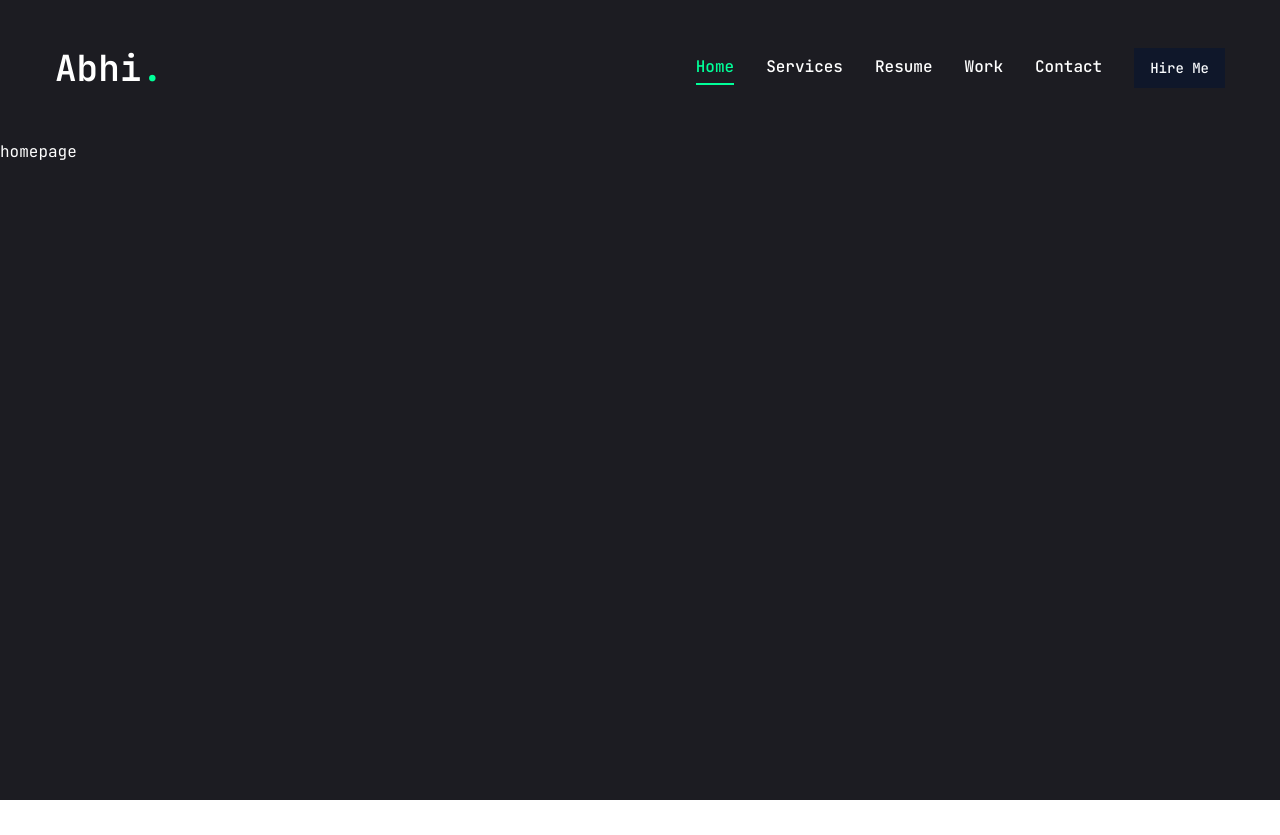
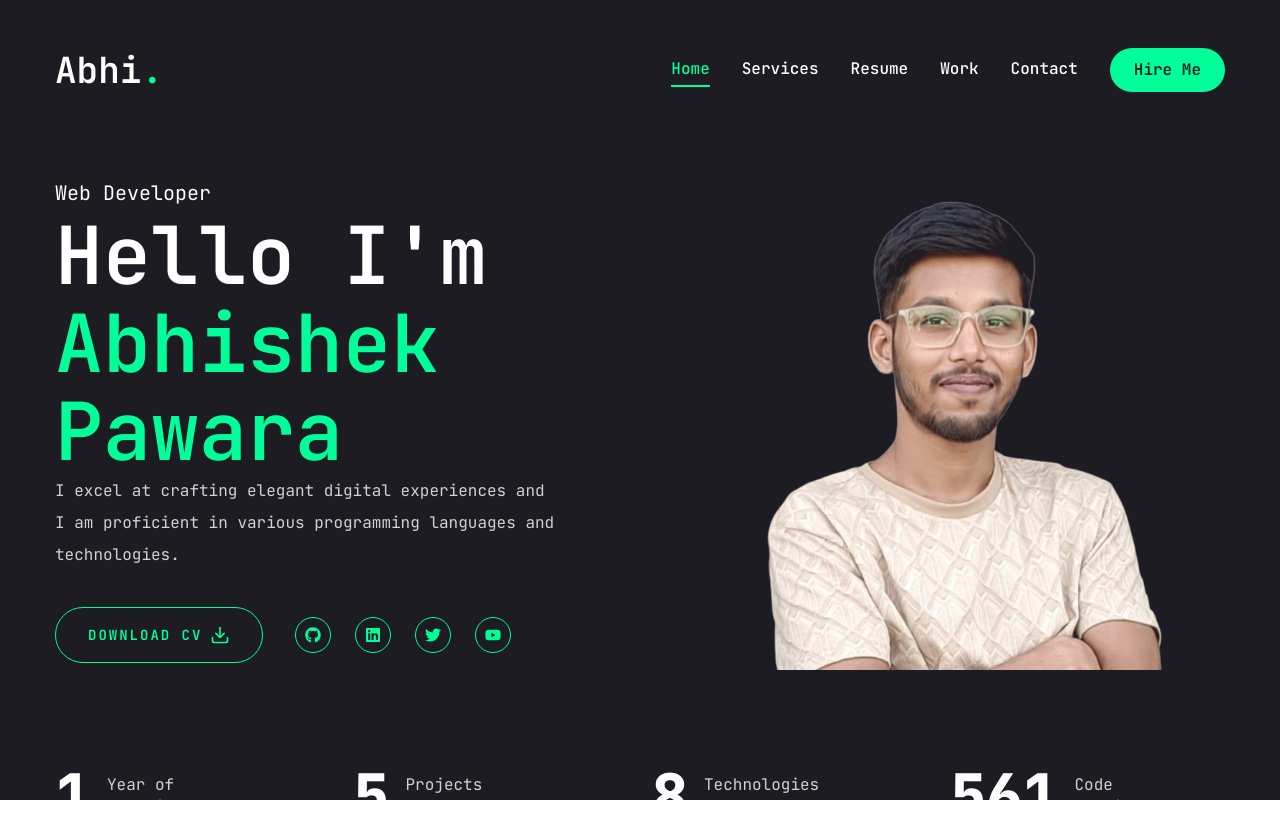
Before and after one commit to abtargus7/Portfolio-Website, a Next.js app: page / in a window 1280 px wide. Before the commit the page ends 800 px from the top, so only its background shows below. Built offline with nearby package versions, Linux system fonts and the light colour scheme.

Commit message:
home page complete

```diff
--- a/app/globals.css
+++ b/app/globals.css
@@ -6,4 +6,16 @@
   body {
     @apply font-primary bg-primary text-white leading-loose;
   }
+
+  .h1 {
+    @apply text-[32px] xl:text-[80px] leading-[1.1] font-semibold;
+  }
+
+  .h2 {
+    @apply text-[36px] xl:text-[48px] leading-[1.1] font-semibold;
+  }
+
+  .h3 {
+    @apply text-[20px] xl:text-[24px] leading-[1.1] font-semibold;
+  }
 }
--- a/app/page.jsx
+++ b/app/page.jsx
@@ -1,7 +1,45 @@
-import Image from "next/image";
+import { Button } from "@/components/ui/button"
+import {FiDownload} from 'react-icons/fi'
 
-export default function Home() {
+//components
+import Socials from "@/components/Socials"
+import Photo from "@/components/Photo"
+import Stats from "@/components/Stats"
+
+
+const Home = () => {
   return (
-   <main>homepage</main>
-  );
+    <section className="h-full ">
+      <div className="container mx-auto h-full">
+        <div className="flex flex-col xl:flex-row items-center justify-between xl:pt-8 xl:pb-24">
+          {/* text */}
+          <div className="text-center xl:text-left order-2 xl:order-none  ">
+            <span className="text-xl">Web Developer</span>
+            <h1 className="h1">Hello I'm  <br/> <span className="text-accent">Abhishek Pawara</span></h1>
+            <p className="max-w-[500px] mb-9 text-white/80">I excel at crafting elegant digital experiences and I am proficient in various programming languages and technologies.</p>
+            {/* btn and socials */}
+            <div className="flex flex-col xl:flex-row items-center gap-8 ">
+              <Button
+                variant="outline"
+                size="lg"
+                className="uppercase flex items-center gap-2"
+              >
+                <span>Download CV</span>
+                <FiDownload  className="text-xl "/>
+              </Button>
+              <div className="mb-8 xl:mb-0">
+                <Socials containerStyles={"flex gap-6"} iconStyles={"w-9 h-9 border border-accent rounded-full flex justify-center items-center text-accent text-base hover:bg-accent hover:text-primary hover:transition-all duration-500"} />
+              </div>
+            </div>
+          </div>
+          <div className="order-1 xl:order-none mb-8 xl:mb-0 ">
+            <Photo />
+          </div>
+        </div>
+      </div>
+      <Stats />
+    </section>
+  )
 }
+
+export default Home
--- a/components/Header.jsx
+++ b/components/Header.jsx
@@ -4,6 +4,7 @@
 
 //components
 import Nav from './Nav'
+import MobileNav from './MobileNav'
 
 
 const Header = () => {
@@ -26,7 +27,9 @@
         </div>
 
         {/* Mobile Nav */}
-            <div className="xl:hidden">mobile nav</div>
+        <div className="xl:hidden">
+          <MobileNav />
+        </div>
 
       </div>
     </header>
--- /dev/null
+++ b/components/MobileNav.jsx
@@ -0,0 +1,58 @@
+"use client"
+
+import { Sheet, SheetContent, SheetTrigger} from './ui/sheet'
+import { usePathname } from 'next/navigation'
+import Link from 'next/link'
+import {CiMenuFries} from 'react-icons/ci'
+
+const links = [
+    {
+        name: 'home',
+        path: '/'
+    },
+    {
+        name: "services",
+        path: "/services",
+      },
+      {
+        name: "resume",
+        path: "/resume",
+      },
+      {
+        name: "work",
+        path: "/work",
+      },
+      {
+        name: "contact",
+        path: "/contact",
+      },
+]
+
+const MobileNav = () => {
+    const pathname = usePathname()
+  return (
+    <Sheet>
+        <SheetTrigger className='flex justify-center items-center'>
+            <CiMenuFries className='text-[32px] text-accent ' />
+        </SheetTrigger>
+        <SheetContent className="flex flex-col">
+            <div className='mt-32 mb-40 text-center text-2xl '>
+              <Link href="/">
+                <h1 className='text-4xl font-semibold'>
+                  Abhi <span className='text-accent '>.</span>
+                </h1>
+              </Link>
+            </div>
+            <nav className='flex flex-col justify-center items-center gap-8'>
+              {links.map((link,index) => {
+                return <Link href={link.path} key={index}  className={` ${link.path === pathname && "text-accent border-b-2 border-accent" } text-xl capitalize hover:text-accent transition-all`}>
+                  {link.name}
+                </Link>
+              })}
+            </nav>
+        </SheetContent>
+    </Sheet>
+  )
+}
+
+export default MobileNav
--- /dev/null
+++ b/components/Photo.jsx
@@ -0,0 +1,48 @@
+"use client"
+
+import { animate, motion } from "framer-motion"
+import Image from "next/image"
+
+const Photo = () => {
+    return (
+        <div className="w-full h-full relative">
+            <motion.div
+                initial={{ opacity: 0 }}
+                animate={{
+                    opacity: 1,
+                    transition: { delay: 1.5, duration: 0.4, ease: "easeIn" }
+                }}
+            >
+                {/* image */}
+                <motion.div
+                    initial={{ opacity: 0 }}
+                    animate={{
+                        opacity: 1,
+                        transition: { delay: 2, duration: 0.4, ease: "easeInOut" }
+                    }}
+                    className="w-[298px] h-[298px] xl:w-[498px] xl:h-[498px] mix-blend-lighten "
+                >
+                    <Image src={"/profile.png"} priority quality={100} fill alt="" className="object-contain" />
+                </motion.div>
+
+                {/* circle */}
+                {/* <motion.svg
+                    className={"w-[300px] xl:w-[506px] h-[300px] xl:h-[506px]"}
+                    fill={"transparent"}
+                    viewBox={"0 0 506 506"}
+                    xmlns="http://www.w3.org/2000/svg"
+                >
+                    <motion.circle cx={"253"} cy={"253"} r={"250"} stroke={"#00ff99"} strokeWidth={"4"} strokeLinecap={"round"} strokeLinejoin={"round"} initial={{strokeDasharray: "24 10 0 0"}} animate={{
+                        strokeDasharray: ["15 120 25 25", "16 25 92 72", "4 250 22 22"],
+                        rotate: [120, 360],
+                    }} transition={{duration: 20, repeat: Infinity, repeatType: "reverse" }}
+
+                    />
+                </motion.svg> */}
+
+            </motion.div>
+        </div>
+    )
+}
+
+export default Photo
--- /dev/null
+++ b/components/Socials.jsx
@@ -0,0 +1,23 @@
+import Link from "next/link"
+import {FaGithub, FaLinkedin, FaTwitter, FaYoutube } from "react-icons/fa"
+
+const socials = [
+  {icon: <FaGithub />, path: ""},
+  {icon:  <FaLinkedin />, path: ""},
+  {icon: <FaTwitter />, path: ""},
+  {icon: <FaYoutube />, path: ""},
+]
+
+const Socials = ({containerStyles, iconStyles }) => {
+  return (
+    <div className={containerStyles}>
+       {socials.map((item, index) => {
+            return <Link key={index} href={item.path} className={iconStyles}>
+                {item.icon}
+            </Link>
+       })}
+    </div>
+  )
+}
+
+export default Socials
--- /dev/null
+++ b/components/Stats.jsx
@@ -0,0 +1,41 @@
+"use client"
+
+import CountUp from "react-countup"
+
+const stats = [
+    {
+        num: 1,
+        text: "Year of Experience"
+    },
+    {
+        num: 5,
+        text: "Projects Completed"
+    },
+    {
+        num: 8,
+        text: "Technologies Mastered"
+    },
+    {
+        num: 565,
+        text: "Code Commits"
+    }
+]
+
+const Stats = () => {
+  return (
+    <section className="pt-4 pb-12 xl:pt-0 xl:pb-0 ">
+        <div className="container mx-auto">
+            <div className="flex flex-wrap gap-6 max-w-[80vw] mx-auto xl:max-w-none">
+                {stats.map((item, index) => {
+                    return <div className="flex-1 flex gap-4 items-center justify-center xl:justify-start" key={index}>
+                        <CountUp end={item.num} duration={5} delay={2} className="text-4xl xl:text-6xl font-extrabold" />
+                        <p className={`${item.text.length < 15 ? "max-w-[100px]" : "max-w-[150px]"} leading-snug text-white/80 `}>{item.text}</p>
+                    </div>
+                })}
+            </div>
+        </div>
+    </section>
+  )
+}
+
+export default Stats
--- a/components/ui/button.jsx
+++ b/components/ui/button.jsx
@@ -5,25 +5,19 @@
 import { cn } from "@/lib/utils"
 
 const buttonVariants = cva(
-  "inline-flex items-center justify-center gap-2 whitespace-nowrap rounded-md text-sm font-medium ring-offset-white transition-colors focus-visible:outline-none focus-visible:ring-2 focus-visible:ring-slate-950 focus-visible:ring-offset-2 disabled:pointer-events-none disabled:opacity-50 [&_svg]:pointer-events-none [&_svg]:size-4 [&_svg]:shrink-0 dark:ring-offset-slate-950 dark:focus-visible:ring-slate-300",
+  "inline-flex items-center justify-center whitespace-nowrap rounded-full text-base font-semibold ring-offset-white transition-colors",
   {
     variants: {
       variant: {
-        default: "bg-slate-900 text-slate-50 hover:bg-slate-900/90 dark:bg-slate-50 dark:text-slate-900 dark:hover:bg-slate-50/90",
-        destructive:
-          "bg-red-500 text-slate-50 hover:bg-red-500/90 dark:bg-red-900 dark:text-slate-50 dark:hover:bg-red-900/90",
-        outline:
-          "border border-slate-200 bg-white hover:bg-slate-100 hover:text-slate-900 dark:border-slate-800 dark:bg-slate-950 dark:hover:bg-slate-800 dark:hover:text-slate-50",
-        secondary:
-          "bg-slate-100 text-slate-900 hover:bg-slate-100/80 dark:bg-slate-800 dark:text-slate-50 dark:hover:bg-slate-800/80",
-        ghost: "hover:bg-slate-100 hover:text-slate-900 dark:hover:bg-slate-800 dark:hover:text-slate-50",
-        link: "text-slate-900 underline-offset-4 hover:underline dark:text-slate-50",
+        default: "bg-accent text-primary hover:big-accent-hover",
+        primary: "bg-primary text-white",
+        outline: "border border-accent bg-transparent text-accent hover:bg-accent hover:text-primary",
+
       },
       size: {
-        default: "h-10 px-4 py-2",
-        sm: "h-9 rounded-md px-3",
-        lg: "h-11 rounded-md px-8",
-        icon: "h-10 w-10",
+        default: "h-[44px] px-6 ",
+        md: "h-[48px] px-6",
+        lg: "h-[56px] px-8 text-sm uppercase tracking-[2px]",
       },
     },
     defaultVariants: {
--- a/package.json
+++ b/package.json
@@ -21,7 +21,9 @@
     "lucide-react": "^0.468.0",
     "next": "15.1.1",
     "react": "^19.0.0",
+    "react-countup": "^6.5.3",
     "react-dom": "^19.0.0",
+    "react-icons": "^5.4.0",
     "tailwind-merge": "^2.5.5",
     "tailwindcss-animate": "^1.0.7"
   },
```
Also changed, not shown: components/ui/sheet.jsx (+6 -5 lines), public/profile.png (added), 1 other file (tests, documents, lock files or other folders). Lines whose indentation alone changed are shown as unchanged.
